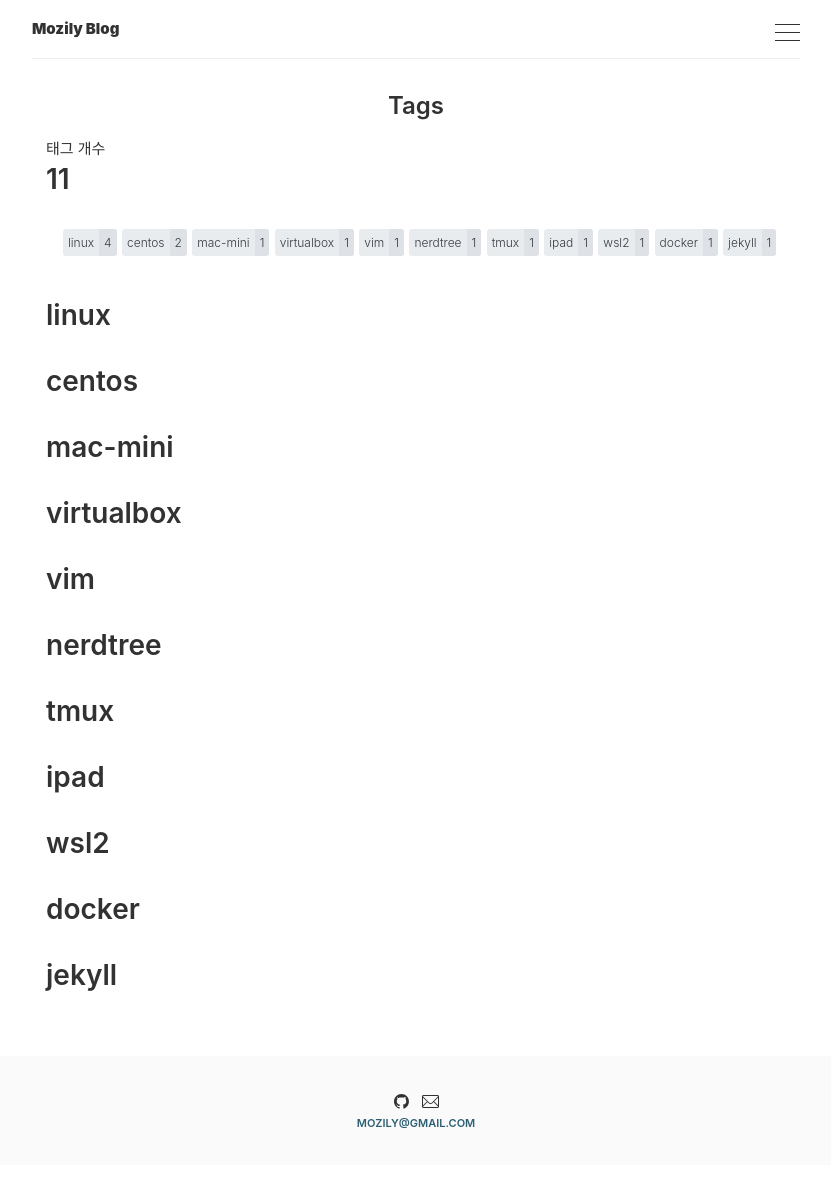
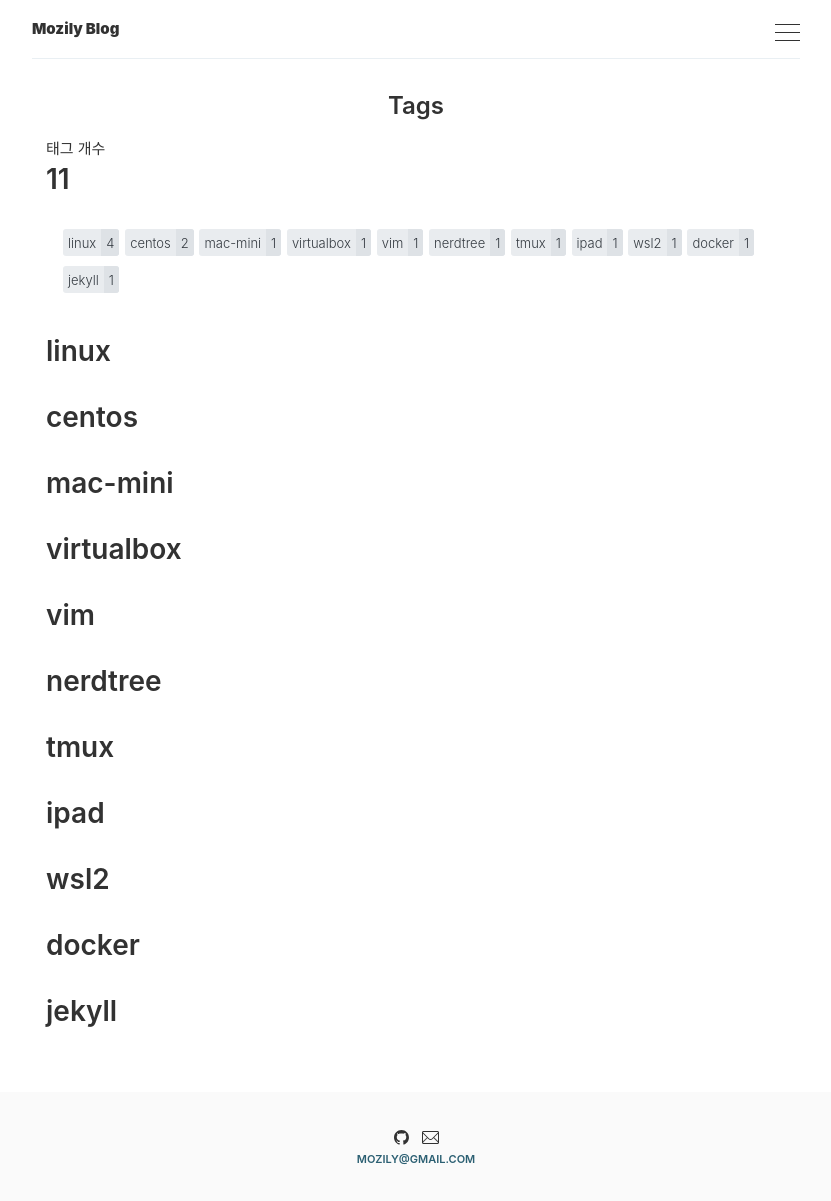
Before and after one commit to mozily/mozily.github.io, a Jekyll site: the page built from tags/index.html, in a window 1280 px wide. Shown: the whole page, without its empty margins (224-1055 px from the left). Built offline with Jekyll 4.4.1, drawn with Linux system fonts in a browser that asks for light colours; before the commit the page ends 1165 px from its top, so only the background shows below that.

Commit message:
- tag 기능 개발중

```diff
--- a/_sass/components/_tags.scss
+++ b/_sass/components/_tags.scss
@@ -33,7 +33,7 @@
 
   > li {
     margin: 0;
-    font-size: $font-size-small;
+    font-size: $font-size-medium;
     font-weight: 300;
     display: inline;
 
```
